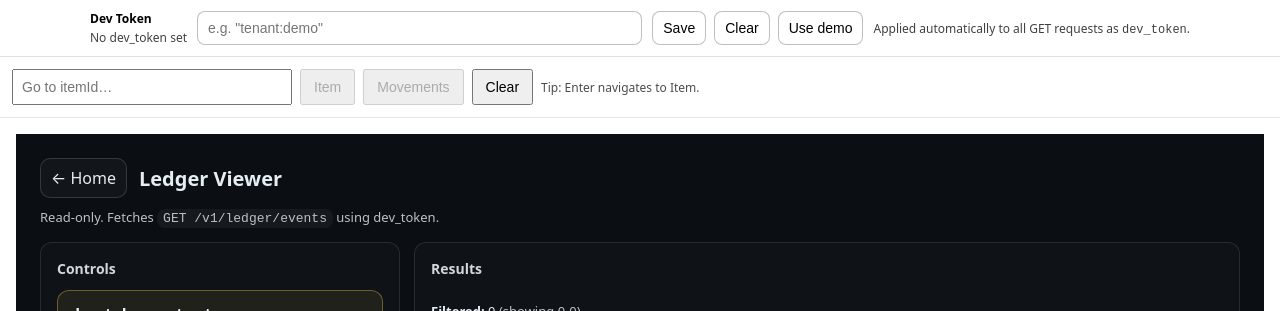
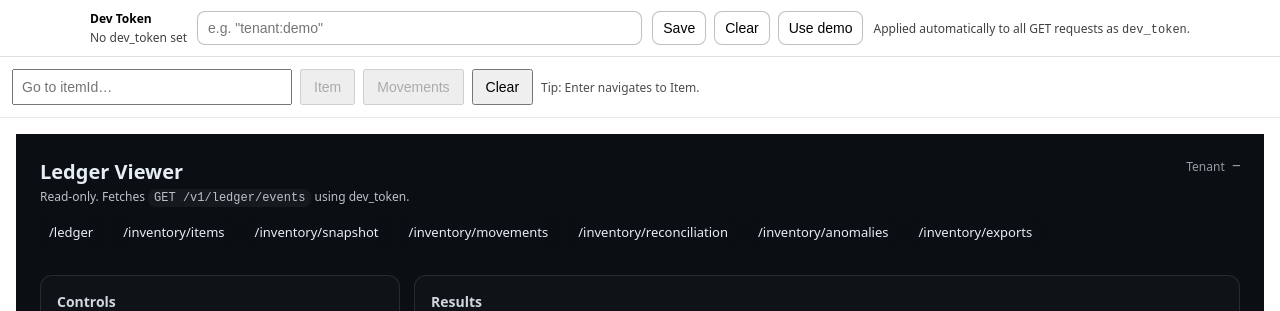
Before and after one commit to AsoraApp/Asora, a Next.js app in the folder web/: page /ledger in a window 1280 px wide. Shown: the top 311 px of the page. Built offline with nearby package versions, Linux system fonts and the light colour scheme; no server answers.

Commit message:
Update page.jsx

```diff
--- a/web/app/ledger/page.jsx
+++ b/web/app/ledger/page.jsx
@@ -1,23 +1,24 @@
-import Link from "next/link";
 import LedgerClient from "./ui/LedgerClient";
+import AdminHeader from "../_ui/AdminHeader.jsx";
+import { getStoredDevToken } from "@/lib/asoraFetch";
 
 export const runtime = "edge";
 export const dynamic = "force-dynamic";
 
 export default function LedgerPage() {
+  const tenantId = getStoredDevToken?.() || "";
+
   return (
     <main style={styles.shell}>
-      <header style={styles.header}>
-        <div style={styles.row}>
-          <Link href="/" style={styles.back}>
-            ← Home
-          </Link>
-          <div style={styles.title}>Ledger Viewer</div>
-        </div>
-        <div style={styles.sub}>
-          Read-only. Fetches <code style={styles.code}>GET /v1/ledger/events</code> using dev_token.
-        </div>
-      </header>
+      <AdminHeader
+        title="Ledger Viewer"
+        subtitle={
+          <>
+            Read-only. Fetches <code style={styles.code}>GET /v1/ledger/events</code> using dev_token.
+          </>
+        }
+        tenantId={tenantId}
+      />
 
       <LedgerClient />
     </main>
@@ -26,17 +27,5 @@ export default function LedgerPage() {
 
 const styles = {
   shell: { minHeight: "100vh", background: "#0b0f14", color: "#e6edf3", padding: 24 },
-  header: { display: "flex", flexDirection: "column", gap: 10, marginBottom: 14 },
-  row: { display: "flex", alignItems: "center", gap: 12 },
-  back: {
-    color: "#e6edf3",
-    textDecoration: "none",
-    border: "1px solid rgba(255,255,255,0.14)",
-    padding: "8px 10px",
-    borderRadius: 10,
-    background: "rgba(255,255,255,0.03)"
-  },
-  title: { fontSize: 20, fontWeight: 700 },
-  sub: { opacity: 0.8, fontSize: 13, lineHeight: 1.4 },
-  code: { background: "rgba(255,255,255,0.06)", padding: "2px 6px", borderRadius: 8 }
+  code: { background: "rgba(255,255,255,0.06)", padding: "2px 6px", borderRadius: 8 },
 };
```
